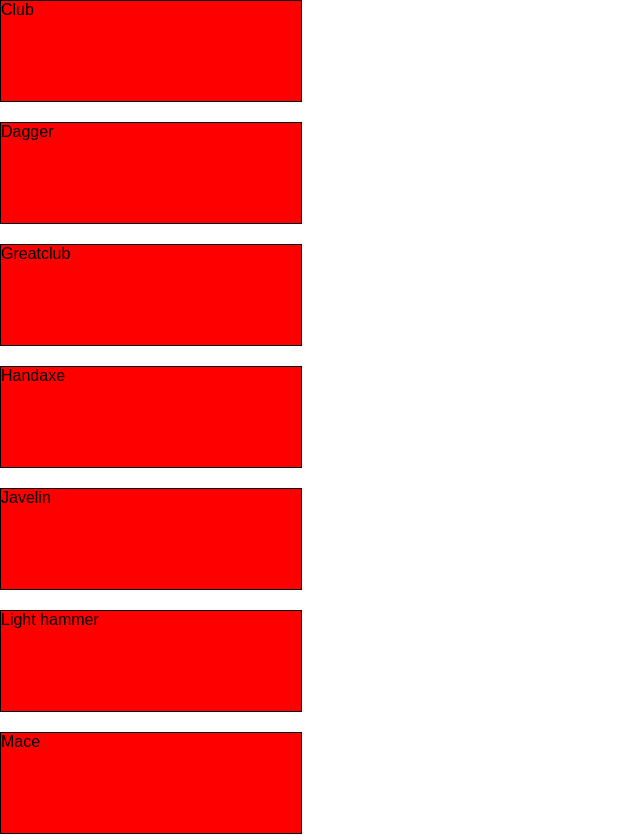
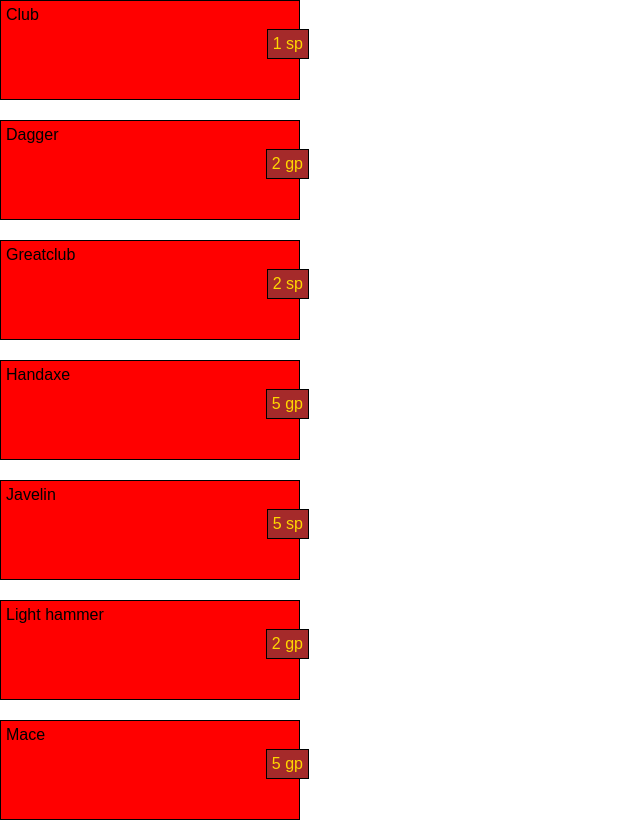
Before and after one commit to HombreLoco/dnd5e_equipment, a React (Create React App) app: page / in a window 1280 px wide. Shown: the top 835 px of the page, without its empty margins (0-640 px from the left). Built offline with nearby package versions, Linux system fonts and the light colour scheme.

Commit message:
Updates css for Weapons.js

```diff
--- a/src/components/Weapons.js
+++ b/src/components/Weapons.js
@@ -28,9 +28,14 @@ class Weapons extends Component {
       outputWeapons = equipment.map(item => {
         if (item.equipment_category.toUpperCase() === "WEAPON") {
           return (
-            <div key={item.index}>
-              <div className="weaponInfo">
+            <div key={item.index} className="weaponInfo">
+              <div className="weaponName">
                 {item.name}
+              </div>
+              <div className="weaponStats">
+                <span className="weaponCost">
+                  {item.cost.quantity} {item.cost.unit}
+                </span>
               </div>
             </div>
           );
--- a/src/css/index.css
+++ b/src/css/index.css
@@ -1,3 +1,9 @@
+* {
+  box-sizing: border-box;
+  margin: 0;
+  padding: 0;
+}
+
 body {
   margin: 0;
   padding: 0;
--- a/src/css/weapons.css
+++ b/src/css/weapons.css
@@ -4,6 +4,14 @@
   background-color: red;
   border: 1px solid black;
   margin-bottom: 20px;
+  padding: 5px;
+  /* position: relative; */
+}
+
+.weaponStats {
+  position: relative;
+  top: 0;
+  left: 20px;
 }
 
 .weaponName {
@@ -11,9 +19,15 @@
 }
 
 .weaponCost {
-  width: 30px;
-  height: 30px;
-  background-color: white;
+  background-color: brown;
+  border: 1px solid black;
+  color: gold;
+  padding: 5px;
+  margin: 5px;
+  float: right;
+  position: absolute;
+  right: 0;
+  top: 0;
 }
 
 .weaponDamage {
```
